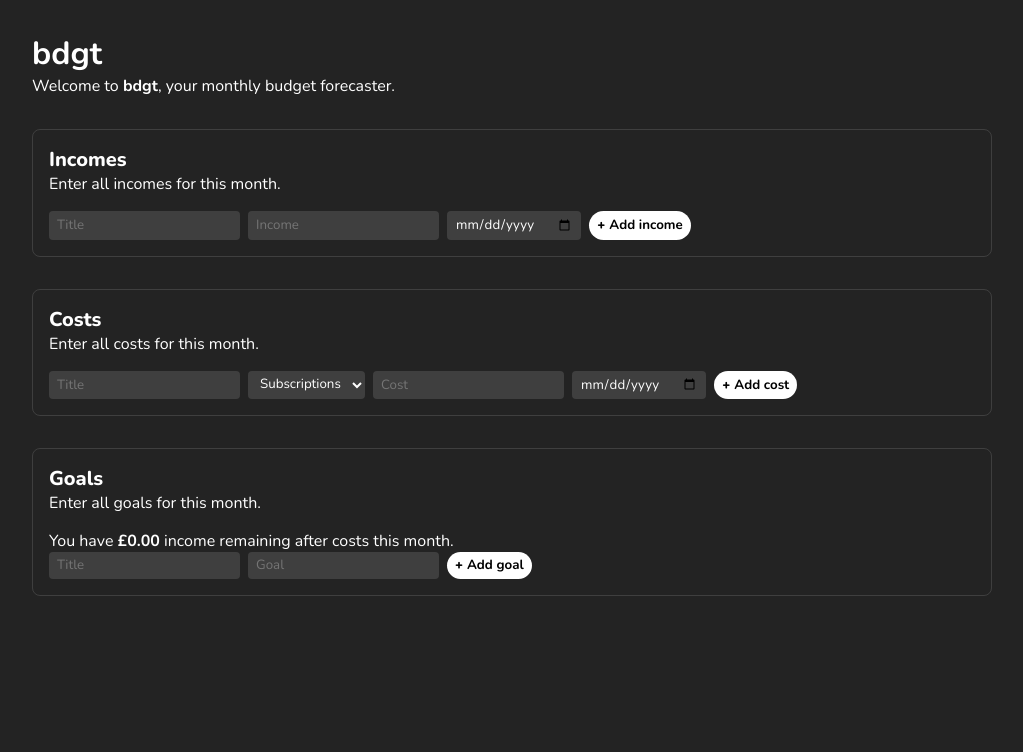
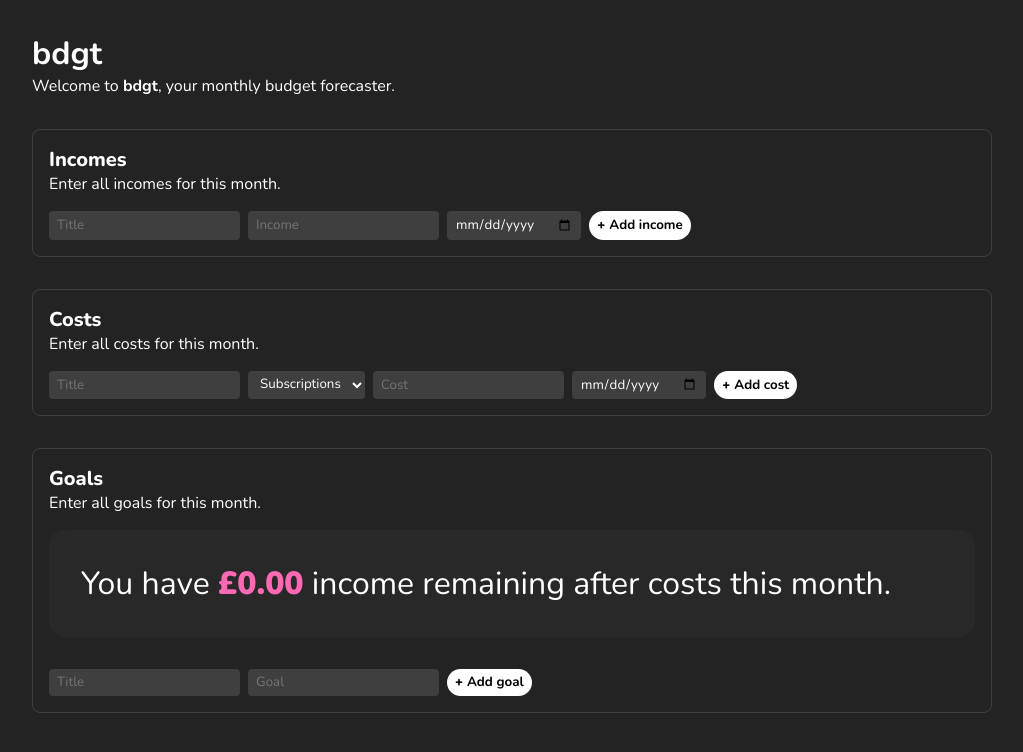
Before and after one commit to robertpauldev/projects, a React (Vite) app in the folder bdgt/: page / in a window 1280 px wide. Shown: the top 752 px of the page, without its empty margins (128-1151 px from the left). Built offline with nearby package versions, Linux system fonts and the light colour scheme.

Commit message:
chore: Forecast styling

```diff
--- a/bdgt/src/components/form/form.module.scss
+++ b/bdgt/src/components/form/form.module.scss
@@ -17,6 +17,19 @@
 
   &__intro {
     margin-bottom: 1rem;
+  }
+
+  &__forecast {
+    margin-bottom: 2rem;
+    padding: 2rem;
+    font-size: 2rem;
+    background-color: rgba(255,255,255,.025);
+    border-radius: 1rem;
+
+    strong {
+      font-weight: 900;
+      color: hotpink;
+    }
   }
 
   &__row {
```
